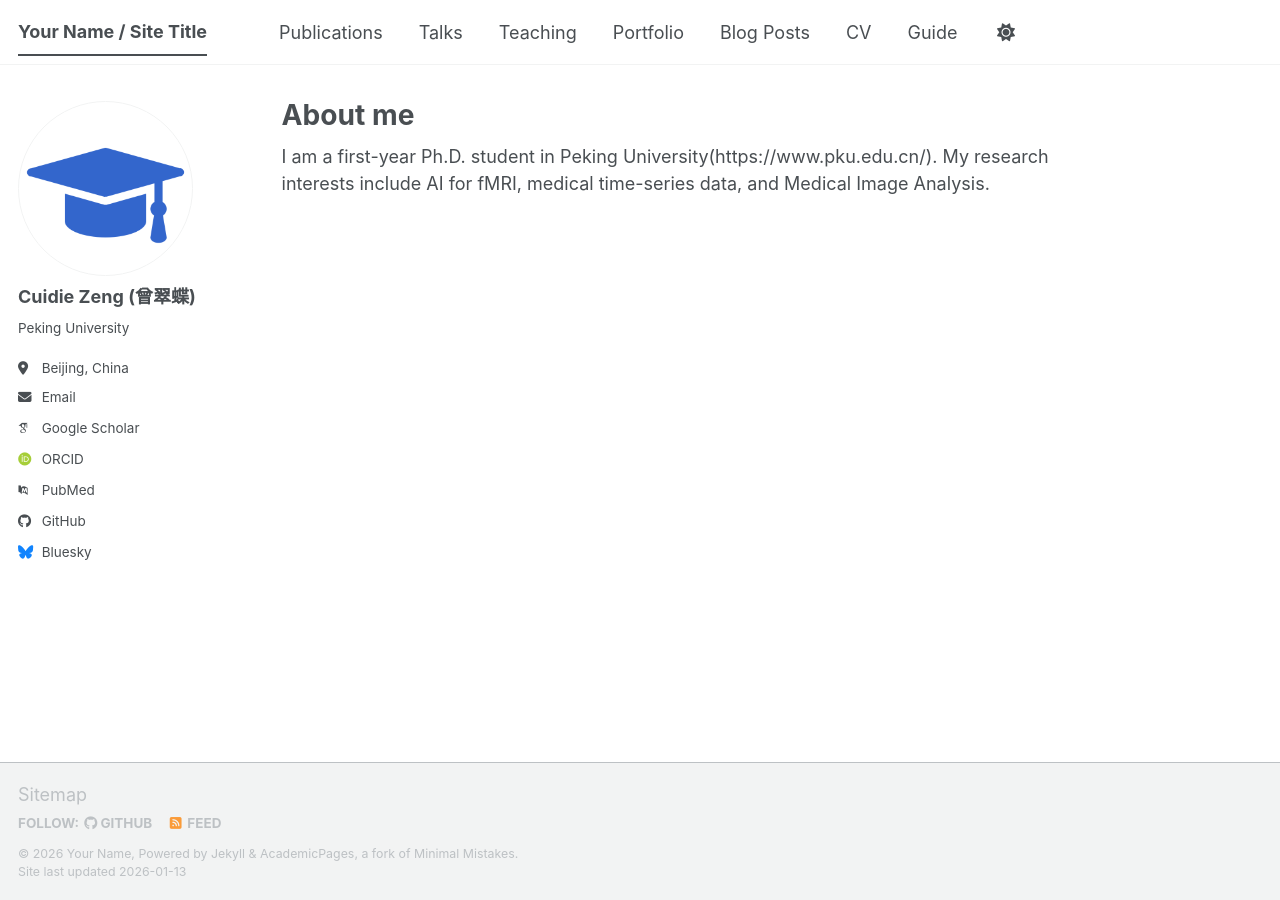
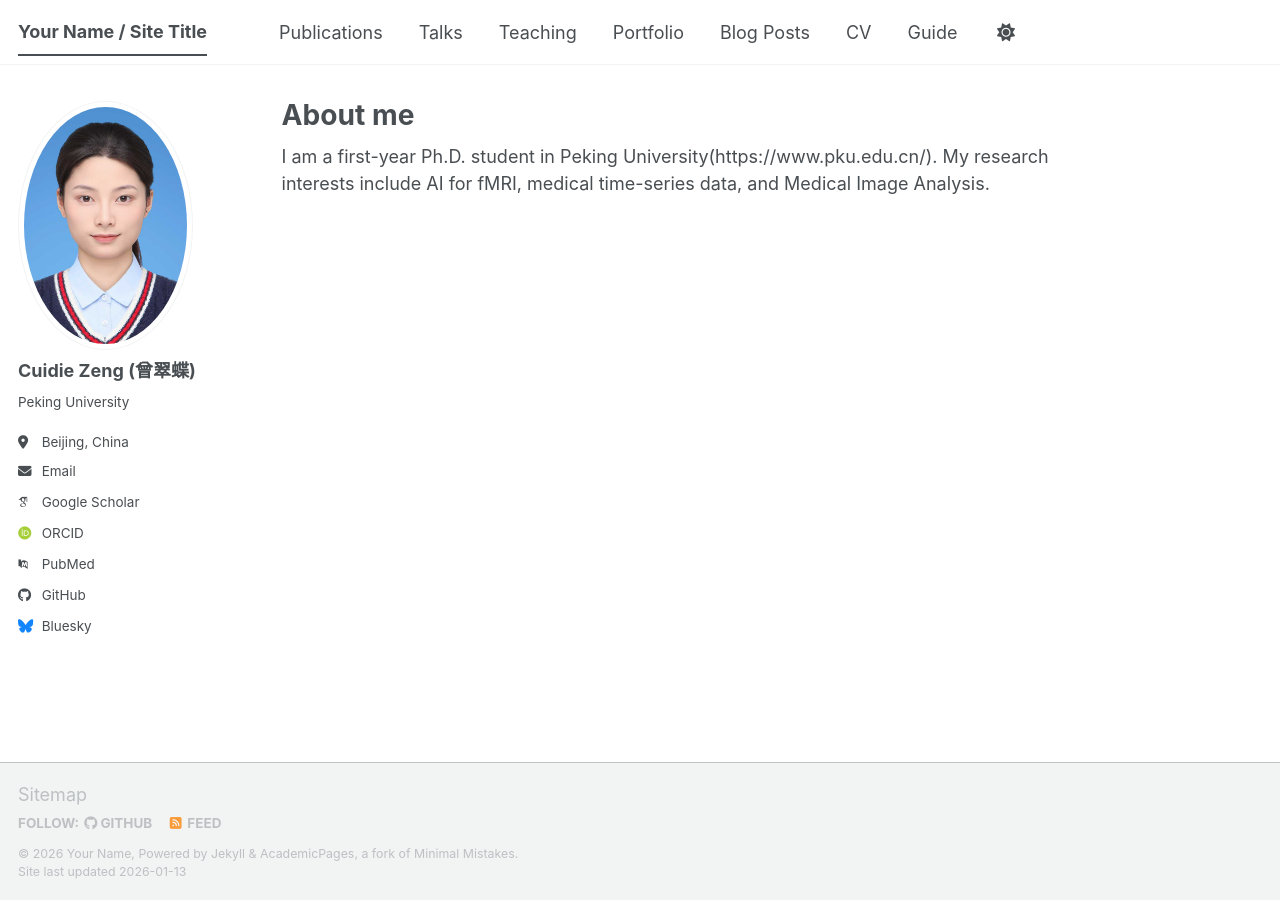
Before and after one commit to dd-blip/dd-blip.github.io, a Jekyll site: the page built from _pages/about.md, in a window 1280 px wide. Built offline with Jekyll 4.4.1, drawn with Linux system fonts in a browser that asks for light colours; some web fonts are replaced; a script bundle is joined from its source files by our own code; library files that are not in the unit come from our copies.

Commit message:
Update _config.yml

```diff
--- a/_config.yml
+++ b/_config.yml
@@ -16,14 +16,14 @@ description              : &description "Your Name's academic portfolio"   # Upd
 url                      : https://dd-blip.github.io # The base hostname & protocol for your site e.g. "https://[your GitHub username].github.io",
                                                            # or if you already have some other page hosted on Github then use "https://[your GitHub username].github.io/[Your Repo Name]"
 baseurl                  : "" # the subpath of your site, e.g. "/blog"
-repository               : "dd-blip/dd-blip.github.io "
+repository               : "dd-blip/dd-blip.github.io"
 
 # Site Author - The following control what appear as part of the author content on the side bar.
 #               If a field is blank the icon and link will not appear, otherwise it will be shown.
 #               Additional customization can be done by editing /_includes/author-profile.html
 author:
   # Biographic information
-  avatar           : "../images/favicon-512x512.png"
+  avatar           : "../images/zcd.png"
   name             : "Cuidie Zeng (曾翠蝶)"
   pronouns         : # example: "she/her"
   bio              : "Peking University"
```
